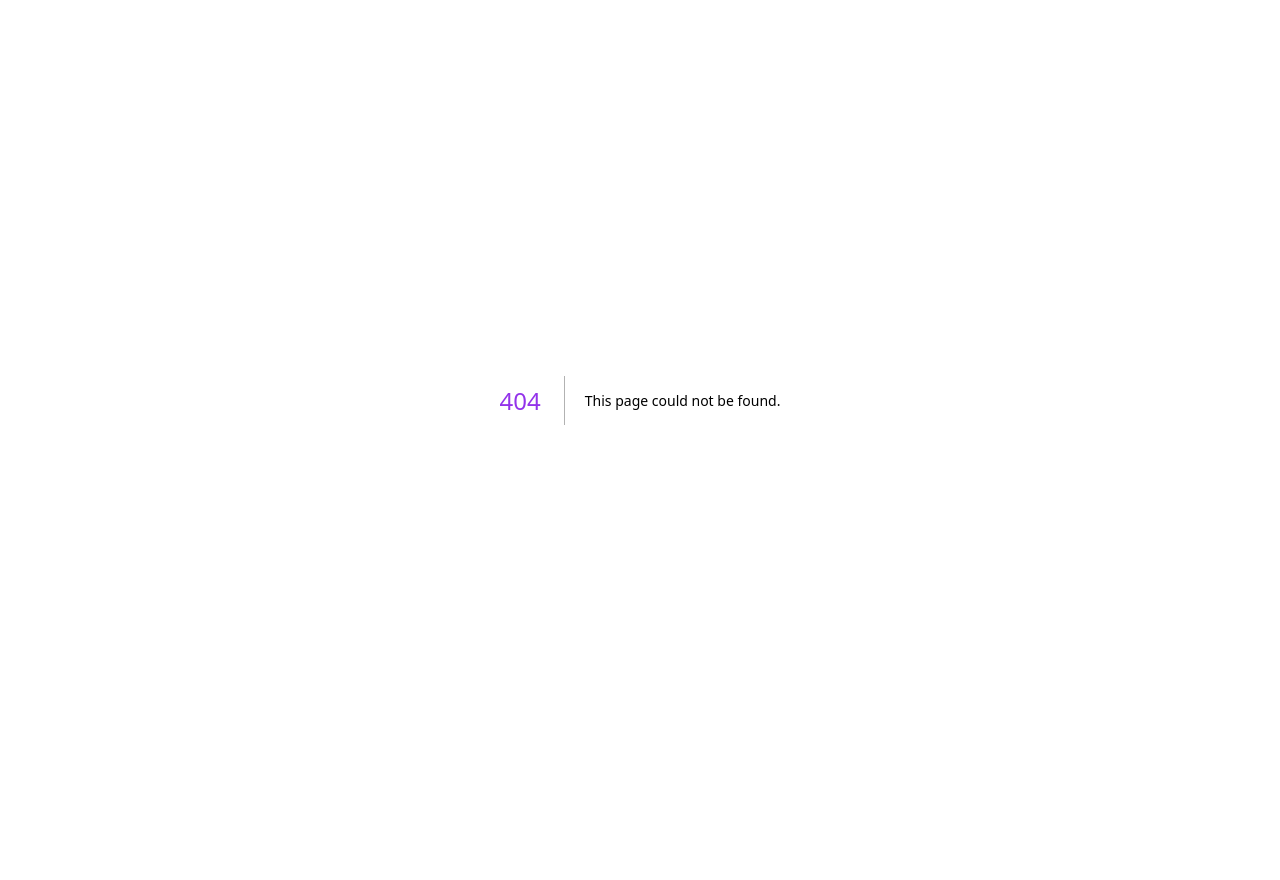
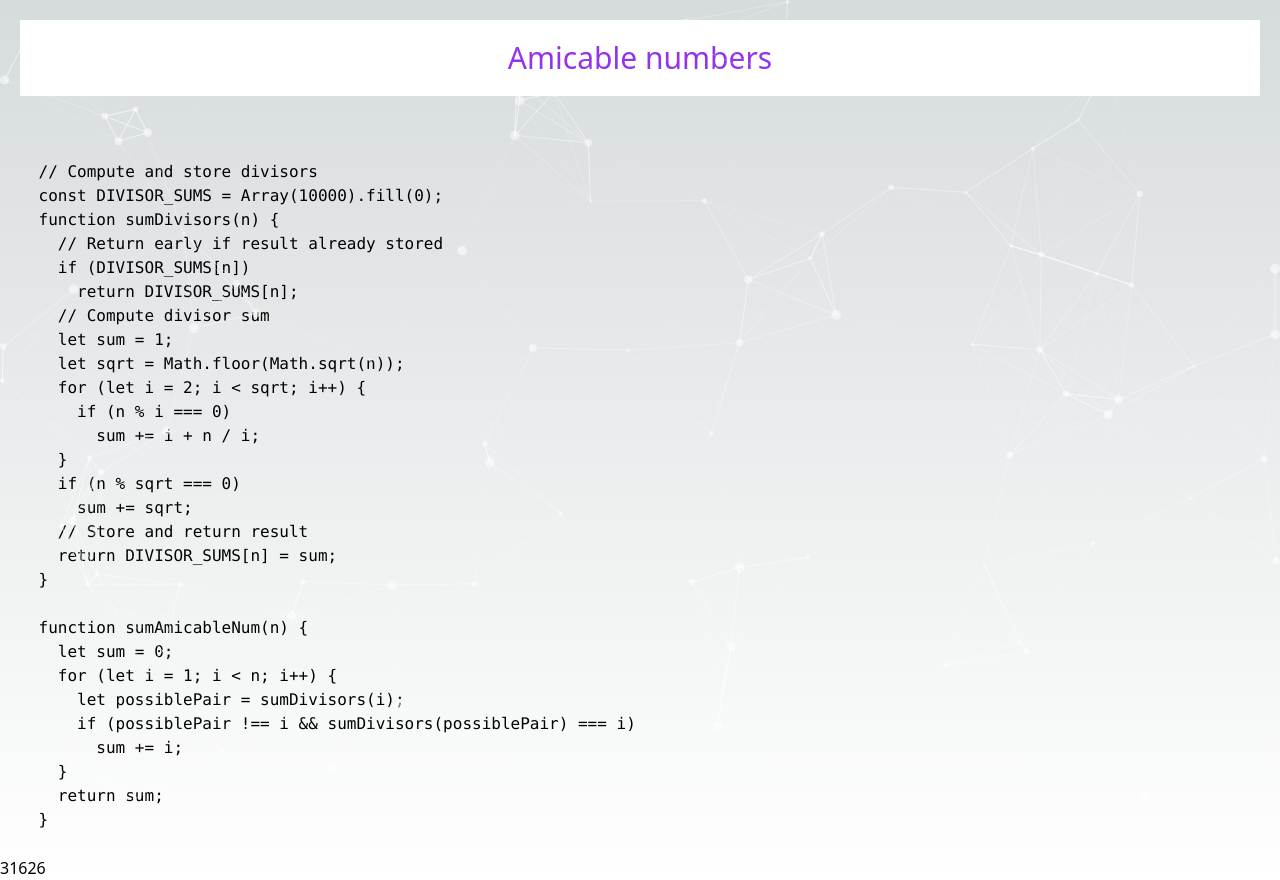
Before and after one commit to ragulpalanisamy/fcc_projects_euler, a Next.js app: page /Pro-1/Amicable_numbers in a window 1280 px wide. Before the commit this address had no page. Before the commit the page ends 800 px from the top, so only its background shows below. Built offline with nearby package versions, Linux system fonts and the light colour scheme.

Commit message:
feat: :sparkles: Added the amicable numbers

```diff
--- a/src/app/page.js
+++ b/src/app/page.js
@@ -92,6 +92,10 @@ export default function Home() {
         <Link href="../Pro-1/Factorial_digit">
         Factorial digit
         </Link>
+        <br></br>
+        <Link href="../Pro-1/Amicable_numbers">
+        Amicable numbers
+        </Link>
         </div>
 
       </>
--- /dev/null
+++ b/src/pages/Pro-1/Amicable_numbers.tsx
@@ -0,0 +1,81 @@
+import React from 'react'
+import DesignTypeScript from '../../components/DesignTypeScript';
+import "../../app/globals.css"
+
+export default function Amicable_numbers() {
+    const codesnippet = `
+    // Compute and store divisors
+    const DIVISOR_SUMS = Array(10000).fill(0);
+    function sumDivisors(n) {
+      // Return early if result already stored
+      if (DIVISOR_SUMS[n])
+        return DIVISOR_SUMS[n];
+      // Compute divisor sum
+      let sum = 1;
+      let sqrt = Math.floor(Math.sqrt(n));
+      for (let i = 2; i < sqrt; i++) {
+        if (n % i === 0)
+          sum += i + n / i;
+      }
+      if (n % sqrt === 0)
+        sum += sqrt;
+      // Store and return result
+      return DIVISOR_SUMS[n] = sum;
+    }
+
+    function sumAmicableNum(n) {
+      let sum = 0;
+      for (let i = 1; i < n; i++) {
+        let possiblePair = sumDivisors(i);
+        if (possiblePair !== i && sumDivisors(possiblePair) === i)
+          sum += i;
+      }
+      return sum;
+    }
+    `;
+
+    // Compute and store divisors
+    const DIVISOR_SUMS = Array(10000).fill(0);
+    function sumDivisors(n) {
+        // Return early if result already stored
+        if (DIVISOR_SUMS[n])
+            return DIVISOR_SUMS[n];
+        // Compute divisor sum
+        let sum = 1;
+        let sqrt = Math.floor(Math.sqrt(n));
+        for (let i = 2; i < sqrt; i++) {
+            if (n % i === 0)
+                sum += i + n / i;
+        }
+        if (n % sqrt === 0)
+            sum += sqrt;
+        // Store and return result
+        return DIVISOR_SUMS[n] = sum;
+    }
+
+    function sumAmicableNum(n) {
+        let sum = 0;
+        for (let i = 1; i < n; i++) {
+            let possiblePair = sumDivisors(i);
+            if (possiblePair !== i && sumDivisors(possiblePair) === i)
+                sum += i;
+        }
+        return sum;
+    }
+    return (
+        <div>
+            <DesignTypeScript />
+            <h1>
+                Amicable numbers
+            </h1>
+            <pre>
+                <code>
+                    {codesnippet}
+                </code>
+            </pre>
+            <p>
+                {sumAmicableNum(10000)}
+            </p>
+        </div>
+    )
+}
```
